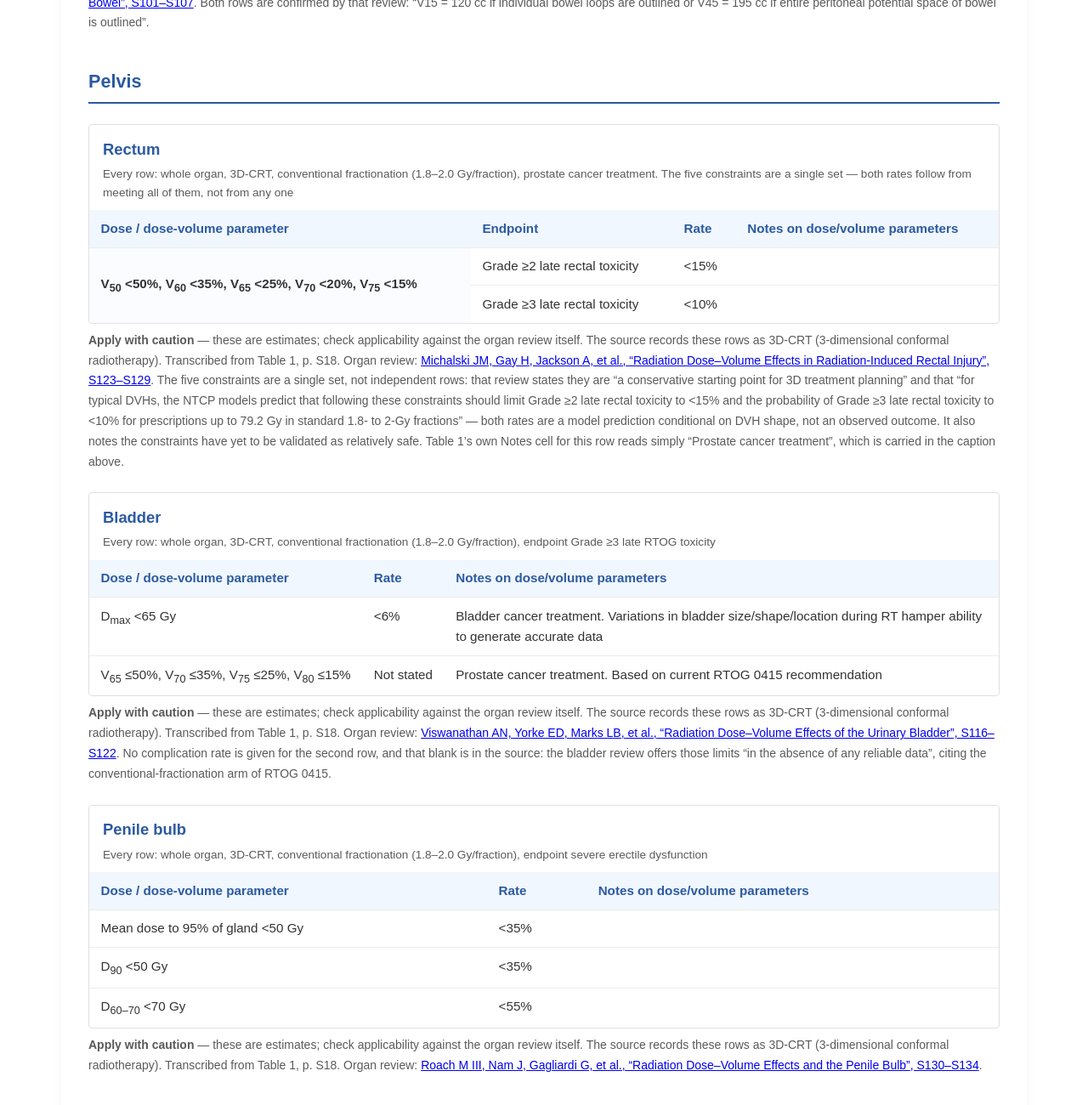
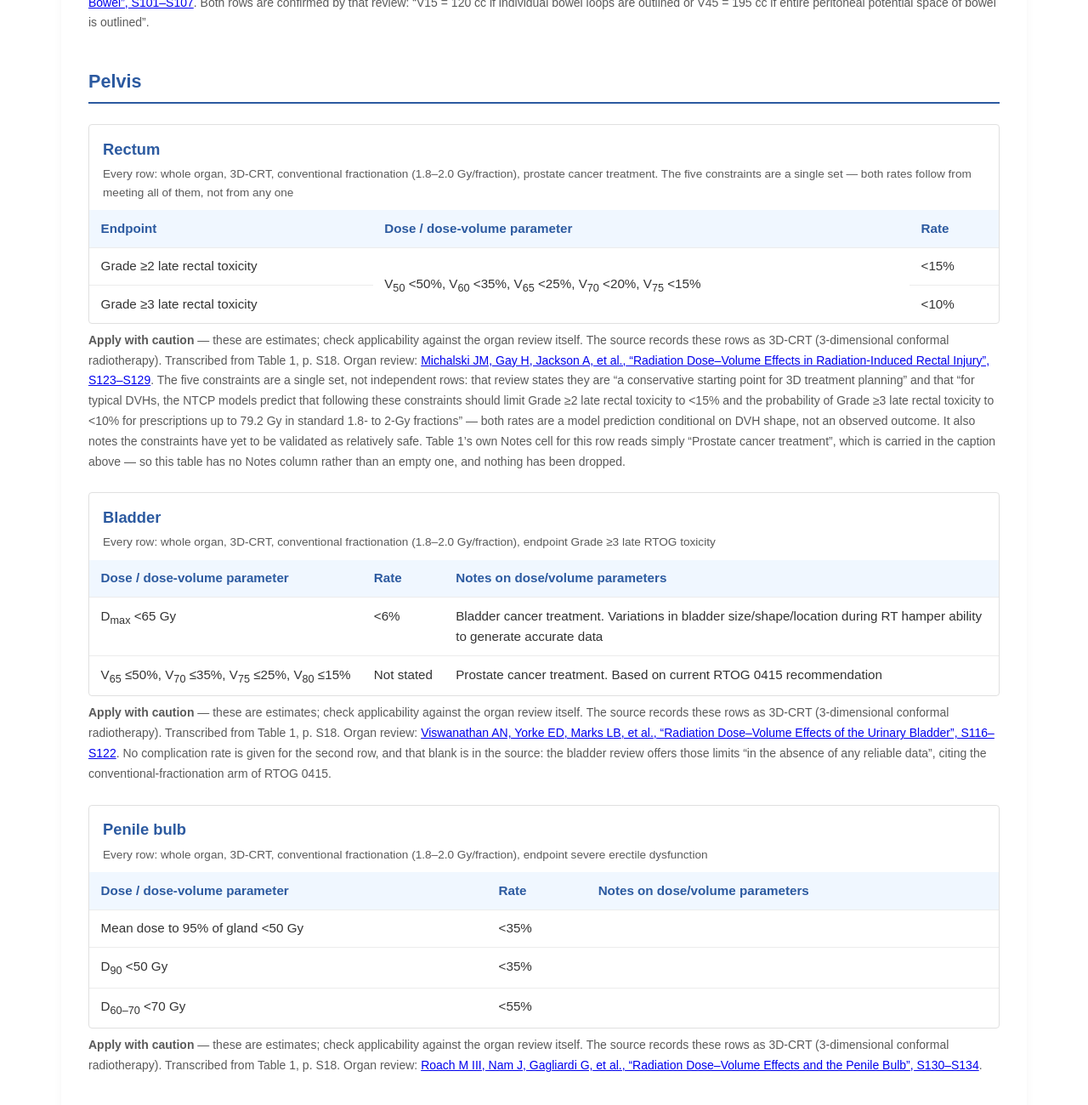
Before and after one commit to brianmanderson/QuantecWebSite, a Jekyll site: the page built from quantec.html, in a window 1280 px wide and 1400 px high, scrolled down 9857 px. Shown: the top 1300 px of the window at 85% size. Built offline with Jekyll 4.4.1, drawn with Linux system fonts in a browser that asks for light colours.

Commit message:
Bring the rectum table into line with the other endpoint tables
An independent review found rectum was the odd one out in four ways at once.
No value, endpoint, rate or caption changed -- the endpoint/dose/rate triples
are identical before and after.

Column order is now Endpoint -> Dose -> Rate. It had been Dose -> Endpoint,
the only one of the four tables with an Endpoint column (larynx, esophagus and
heart being the others) not to follow the source's order.

The merged dose cell no longer wears the grouping-key styling. Rectum's five
constraints are one set spanning both endpoint rows, so the cell has to merge
-- but `.grouped`'s bold and tint mark the qualifier in the other 17 tables and
never the number, so rectum was styling the one value a clinician plans from as
though it were context. It now carries `.grouped .grouped-value`, keeping the
merge and the vertical centring and dropping the emphasis. The rowspan's own
borders still show the span and the caption still says the five are one set.

Mobile cards now label the dose. `.grouped` is hidden in the stacked layout and
reprinted from data-group, so the card header had been a bare list of Vx
constraints -- rectum was the only one of 18 whose cards carried no Dose label
anywhere.

The empty Notes column is gone. Table 1's Notes cell here is "Prostate cancer
treatment", which the caption already carries, so the column was a header over
two blank cells -- and a blank Notes cell means "the source gives no note" in
eight other tables. The provenance line now says so explicitly. Penile bulb
keeps its empty Notes column: that one is the "no note" case, so it is honest.

The constraint list uses non-breaking spaces inside each `Vnn <mm%` unit, in
both the cell and data-group, so a break can only fall after a comma.

Verified: build clean, links OK, _site tree unchanged, table geometry sound.
Measured at 1280/1000/900/881/768/500/375px -- no unit splits across lines in
rectum, kidney or bladder; no dose cell in any of the 18 tables still carries
the qualifier styling; grid clean at 881+; 62 mobile cards with 99 separators,
no stranded hairlines, no page overflow. Liver is still the widest table at
703px, so the breakpoint comment's numbers are unaffected.

Co-Authored-By: Claude Fable 5 <noreply@anthropic.com>

```diff
--- a/assets/css/style.css
+++ b/assets/css/style.css
@@ -471,6 +471,17 @@ footer {
     vertical-align: middle;
 }
 
+/* A merged cell carrying the dose itself rather than a grouping key — only rectum, whose five
+   constraints are one set spanning both endpoint rows and so have to merge. In the other 17
+   tables the styling above marks the qualifier and never the number, so a clinician who has read
+   those learns to skim what it marks; rectum was wearing it on the one value they plan from.
+   Keep the merge and the centring, drop the emphasis. The rowspan's own borders still show the
+   span, and the caption states that the five are a single set. */
+.constraint-table .grouped.grouped-value {
+    background-color: transparent;
+    font-weight: 400;
+}
+
 /* Dose and rate cells must not break mid-value: "Mean dose = 13 Gy" wrapping after the "="
    reads as a different number at a glance. */
 .constraint-table .num {
--- a/quantec.html
+++ b/quantec.html
@@ -425,19 +425,18 @@ permalink: /quantec/
             <caption>Rectum <span class="constraint-shared">Every row: whole organ, 3D-CRT, conventional fractionation (1.8&ndash;2.0 Gy/fraction), prostate cancer treatment. The five constraints are a single set &mdash; both rates follow from meeting all of them, not from any one</span></caption>
             <thead>
                 <tr>
+                    <th scope="col">Endpoint</th>
                     <th scope="col">Dose / dose-volume parameter</th>
-                    <th scope="col">Endpoint</th>
                     <th scope="col">Rate</th>
-                    <th scope="col">Notes on dose/volume parameters</th>
                 </tr>
             </thead>
             <tbody>
-                <tr data-group="V50 &lt;50%, V60 &lt;35%, V65 &lt;25%, V70 &lt;20%, V75 &lt;15%"><td class="grouped" rowspan="2" data-label="Dose">V<sub>50</sub> &lt;50%, V<sub>60</sub> &lt;35%, V<sub>65</sub> &lt;25%, V<sub>70</sub> &lt;20%, V<sub>75</sub> &lt;15%</td><td data-label="Endpoint">Grade &ge;2 late rectal toxicity</td><td class="num" data-label="Rate">&lt;15%</td><td data-label="Notes"></td></tr>
-                <tr data-group="V50 &lt;50%, V60 &lt;35%, V65 &lt;25%, V70 &lt;20%, V75 &lt;15%"><td data-label="Endpoint">Grade &ge;3 late rectal toxicity</td><td class="num" data-label="Rate">&lt;10%</td><td data-label="Notes"></td></tr>
+                <tr data-group="Dose: V50&nbsp;&lt;50%, V60&nbsp;&lt;35%, V65&nbsp;&lt;25%, V70&nbsp;&lt;20%, V75&nbsp;&lt;15%"><td data-label="Endpoint">Grade &ge;2 late rectal toxicity</td><td class="grouped grouped-value" rowspan="2" data-label="Dose">V<sub>50</sub>&nbsp;&lt;50%, V<sub>60</sub>&nbsp;&lt;35%, V<sub>65</sub>&nbsp;&lt;25%, V<sub>70</sub>&nbsp;&lt;20%, V<sub>75</sub>&nbsp;&lt;15%</td><td class="num" data-label="Rate">&lt;15%</td></tr>
+                <tr data-group="Dose: V50&nbsp;&lt;50%, V60&nbsp;&lt;35%, V65&nbsp;&lt;25%, V70&nbsp;&lt;20%, V75&nbsp;&lt;15%"><td data-label="Endpoint">Grade &ge;3 late rectal toxicity</td><td class="num" data-label="Rate">&lt;10%</td></tr>
             </tbody>
         </table>
     </div>
-    <p class="constraint-source"><strong>Apply with caution</strong> &mdash; these are estimates; check applicability against the organ review itself. The source records these rows as 3D-CRT (3-dimensional conformal radiotherapy). Transcribed from Table 1, p.&nbsp;S18. Organ review: <a href="https://www.redjournal.org/article/S0360-3016(09)03291-X/fulltext" target="_blank" rel="noopener" aria-label="Read the Rectum QUANTEC review, Michalski JM">Michalski JM, Gay H, Jackson A, et al., &ldquo;Radiation Dose&ndash;Volume Effects in Radiation-Induced Rectal Injury&rdquo;, S123&ndash;S129</a>. The five constraints are a single set, not independent rows: that review states they are &ldquo;a conservative starting point for 3D treatment planning&rdquo; and that &ldquo;for typical DVHs, the NTCP models predict that following these constraints should limit Grade &ge;2 late rectal toxicity to &lt;15% and the probability of Grade &ge;3 late rectal toxicity to &lt;10% for prescriptions up to 79.2 Gy in standard 1.8- to 2-Gy fractions&rdquo; &mdash; both rates are a model prediction conditional on DVH shape, not an observed outcome. It also notes the constraints have yet to be validated as relatively safe. Table 1&rsquo;s own Notes cell for this row reads simply &ldquo;Prostate cancer treatment&rdquo;, which is carried in the caption above.</p>
+    <p class="constraint-source"><strong>Apply with caution</strong> &mdash; these are estimates; check applicability against the organ review itself. The source records these rows as 3D-CRT (3-dimensional conformal radiotherapy). Transcribed from Table 1, p.&nbsp;S18. Organ review: <a href="https://www.redjournal.org/article/S0360-3016(09)03291-X/fulltext" target="_blank" rel="noopener" aria-label="Read the Rectum QUANTEC review, Michalski JM">Michalski JM, Gay H, Jackson A, et al., &ldquo;Radiation Dose&ndash;Volume Effects in Radiation-Induced Rectal Injury&rdquo;, S123&ndash;S129</a>. The five constraints are a single set, not independent rows: that review states they are &ldquo;a conservative starting point for 3D treatment planning&rdquo; and that &ldquo;for typical DVHs, the NTCP models predict that following these constraints should limit Grade &ge;2 late rectal toxicity to &lt;15% and the probability of Grade &ge;3 late rectal toxicity to &lt;10% for prescriptions up to 79.2 Gy in standard 1.8- to 2-Gy fractions&rdquo; &mdash; both rates are a model prediction conditional on DVH shape, not an observed outcome. It also notes the constraints have yet to be validated as relatively safe. Table 1&rsquo;s own Notes cell for this row reads simply &ldquo;Prostate cancer treatment&rdquo;, which is carried in the caption above &mdash; so this table has no Notes column rather than an empty one, and nothing has been dropped.</p>
     <div class="constraint-table-wrap" id="data-bladder" role="region" tabindex="0" aria-label="Bladder dose, volume and outcome data">
         <table class="constraint-table">
             <caption>Bladder <span class="constraint-shared">Every row: whole organ, 3D-CRT, conventional fractionation (1.8&ndash;2.0 Gy/fraction), endpoint Grade &ge;3 late RTOG toxicity</span></caption>
```
Also changed, not shown: docs/constraints-pilot-lung-heart-cord.md (+31 -0 lines).
